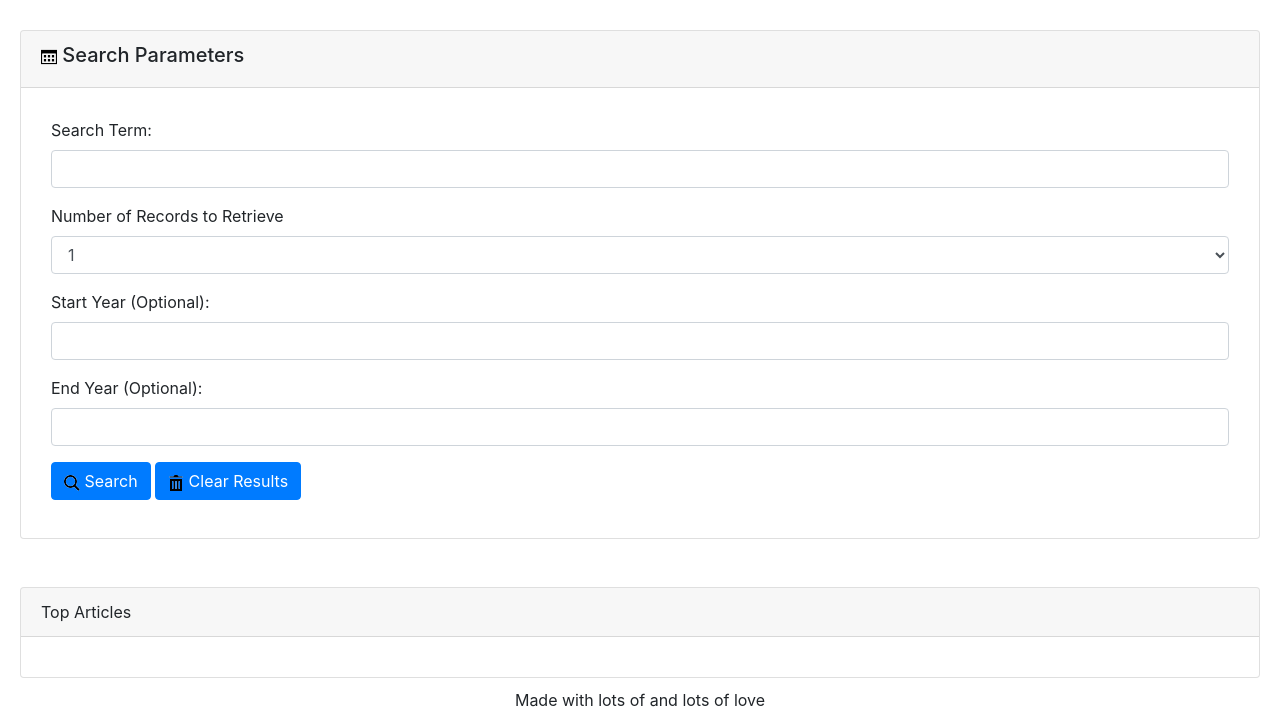
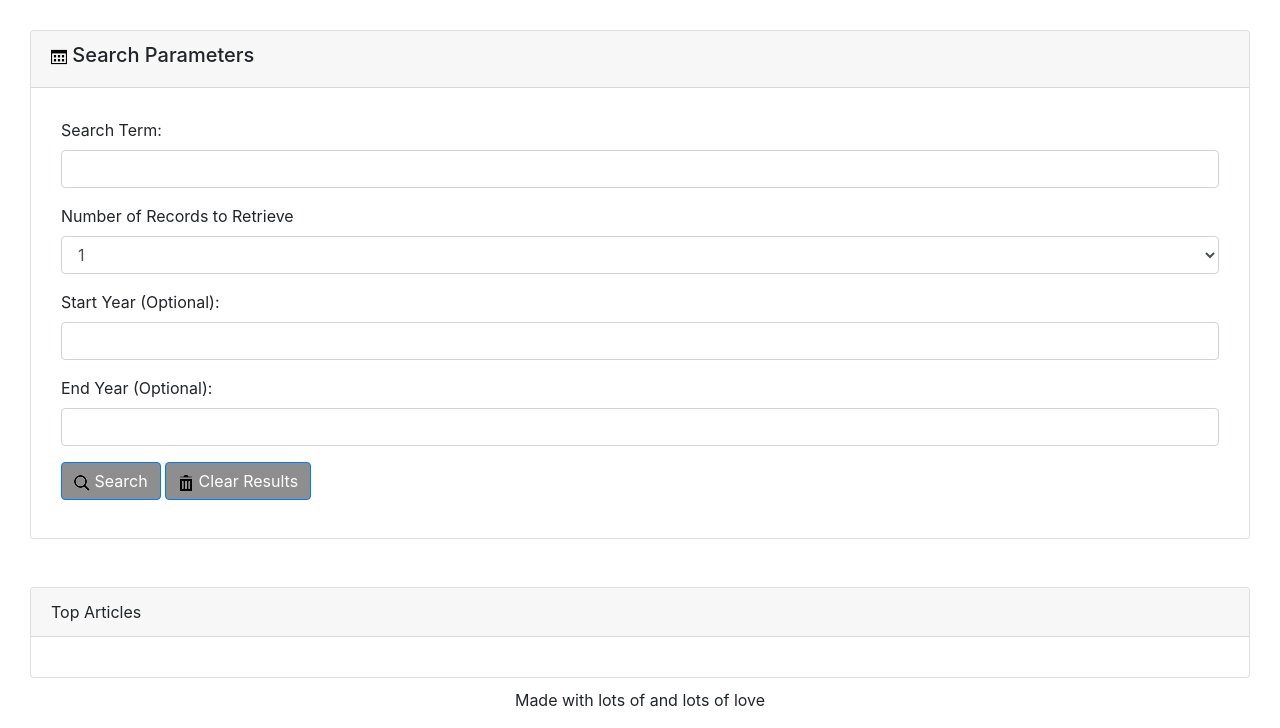
Before and after one commit to nrgtwithers/NYTimesSearch, a plain HTML site: page index.html in a window 1280 px wide. Shown: the part 189-917 px from the top of the page. Drawn offline with nearby package versions, Linux system fonts and the light colour scheme.

Commit message:
Changed buttons

```diff
--- a/assets/css/style.css
+++ b/assets/css/style.css
@@ -24,8 +24,18 @@ html, body{
     font-weight: bold !important;
 }
 
+.card{
+    margin-left: 10px;
+    margin-right: 10px;
+}
+
 form{
     padding: 10px;
+}
+
+.btn-primary, .btn-primary:hover, .btn-primary:active, .btn-primary:visited {
+    background-color: #8f8e8e !important;
+    color: white;
 }
 
 .footer{
```
